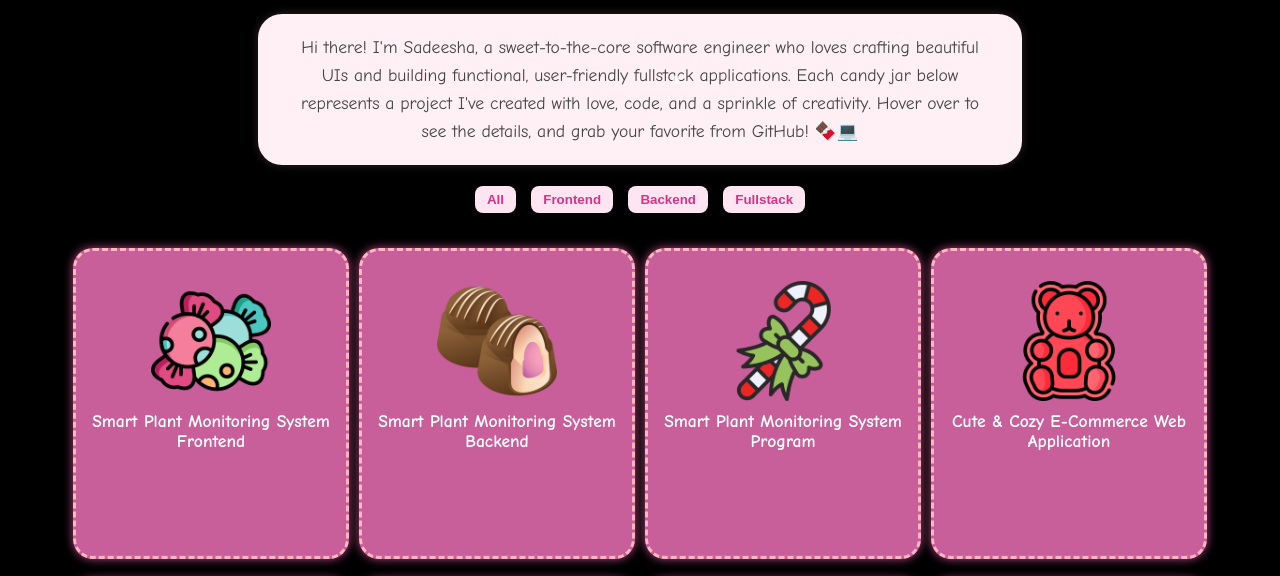
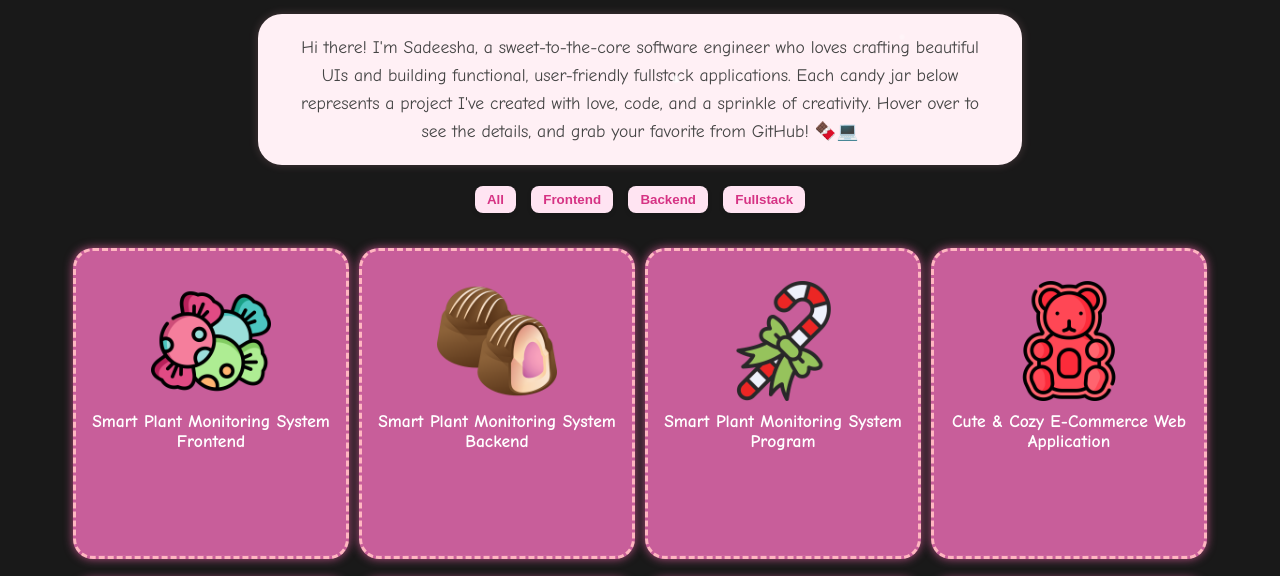
Before and after one commit to SadeeNilakshi/My-Candy-Portfolio, a website: page index.html in a window 1280 px wide. Shown: the part 138-714 px from the top of the page. Drawn offline with Linux system fonts and the light colour scheme.

Commit message:
Update style.css

```diff
--- a/style.css
+++ b/style.css
@@ -1,5 +1,5 @@
 body {
-  background: #000000;
+  background: #191919;
   font-family: 'Comic Sans MS', cursive;
   text-align: center;
   padding: 40px;
```
